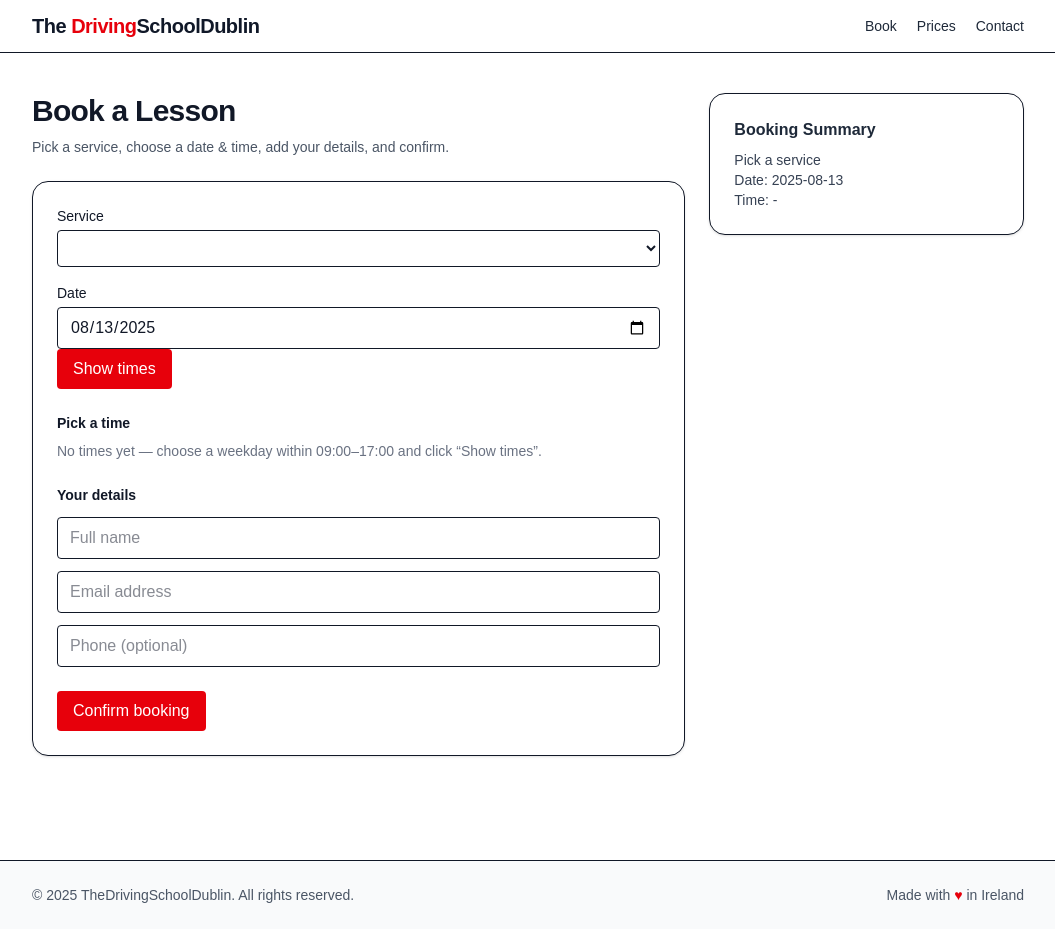
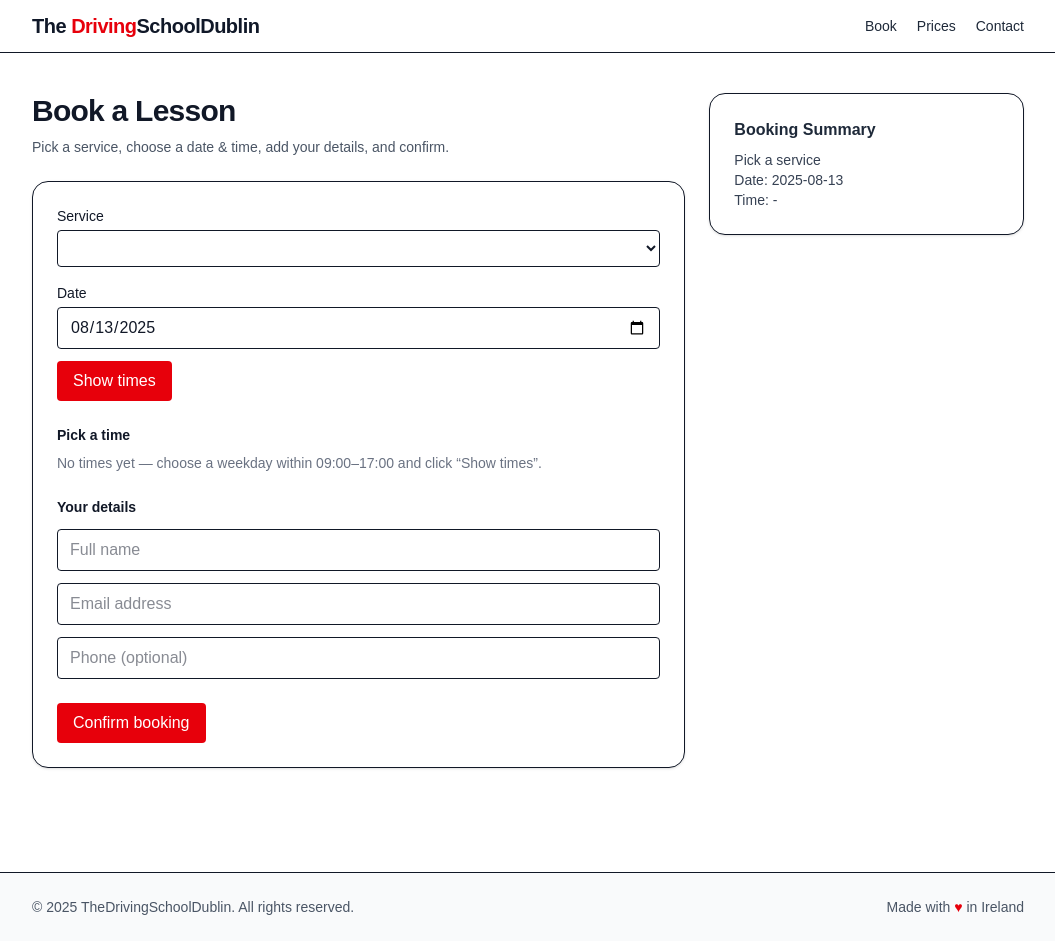
Before and after one commit to matthewpoleary-dot/TheDrivingSchoolDublin, a Next.js app: page /book in a window 1280 px wide. Shown: the whole page, without its empty margins (112-1167 px from the left). Built offline with nearby package versions, Linux system fonts and the light colour scheme; no server answers; the database is empty.

Commit message:
Add margin above Show times button on booking page

```diff
--- a/app/book/page.tsx
+++ b/app/book/page.tsx
@@ -174,7 +174,7 @@ export default function BookPage() {
 
             <button
               onClick={showTimes}
-              className="bg-red-600 hover:bg-red-700 text-white px-4 py-2 rounded"
+              className="bg-red-600 hover:bg-red-700 text-white px-4 py-2 rounded mt-3"
             >
               Show times
             </button>
--- a/package.json
+++ b/package.json
@@ -16,6 +16,7 @@
     "react-dom": "19.1.0",
     "resend": "^6.0.1",
     "stripe": "^18.4.0",
+    "swr": "^2.3.6",
     "zod": "^4.0.17"
   },
   "devDependencies": {
```
Also changed, not shown: 1 other file (tests, documents, lock files or other folders).
